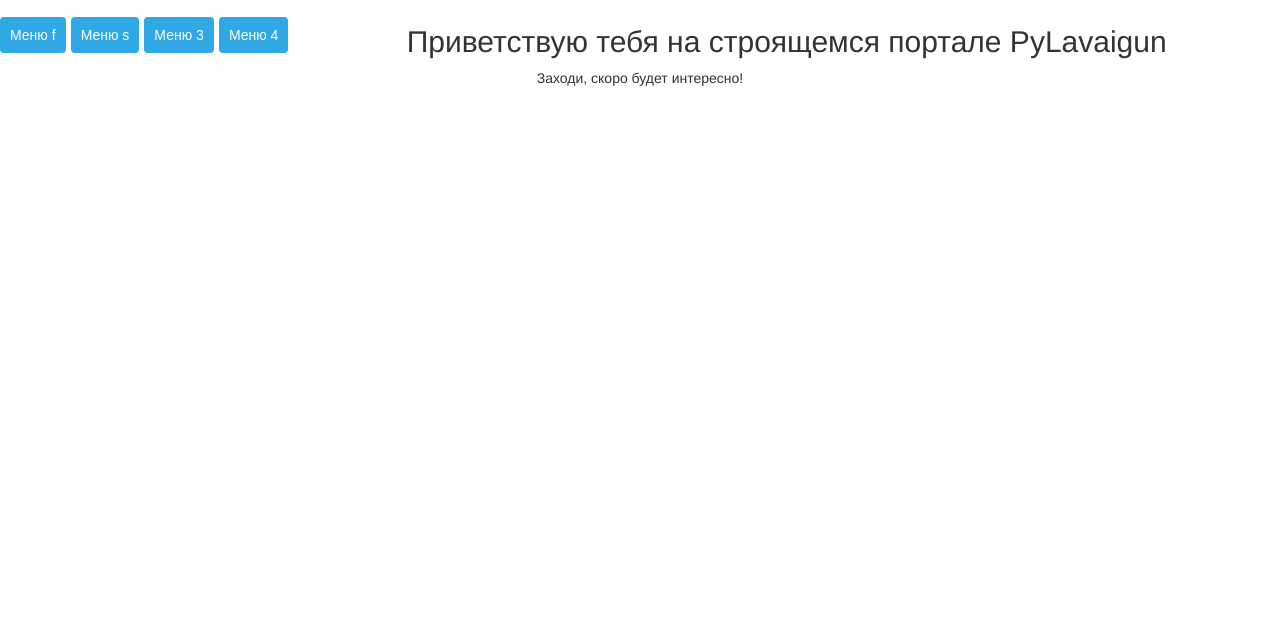
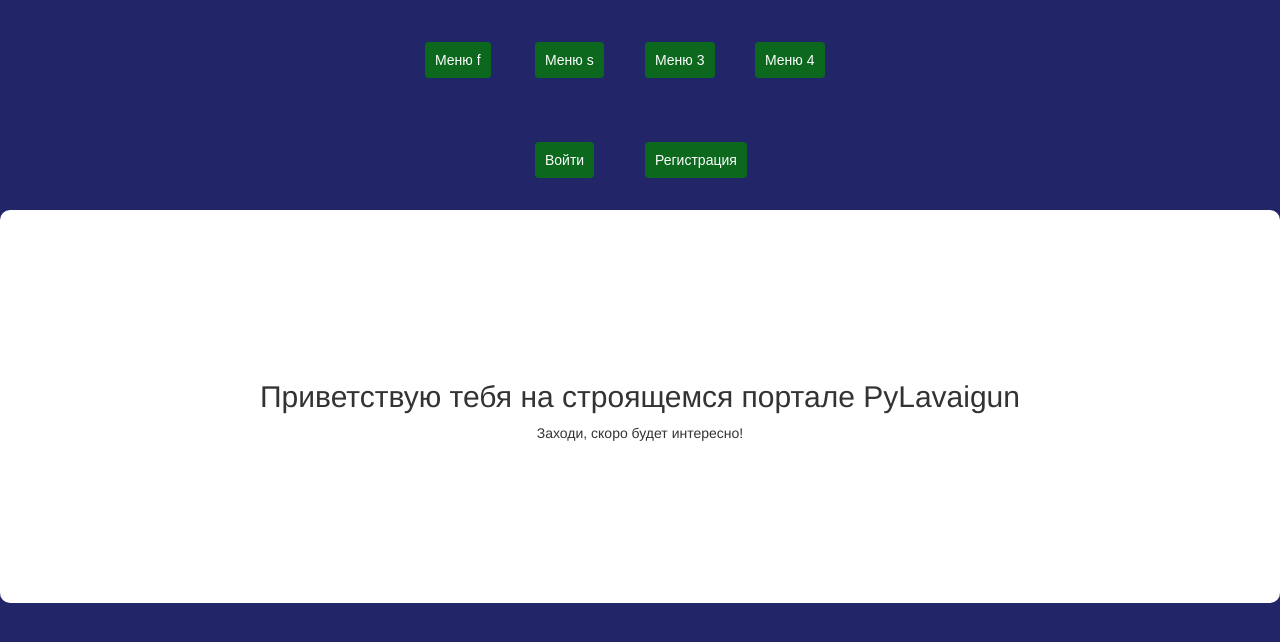
Before and after one commit to pylavaigun/pylavaigun, a Django app: page / in a window 1280 px wide. Shown: the top 642 px of the page. Run offline with Django 4.2, Linux system fonts and the light colour scheme; some libraries are stand-ins or nearby versions.

Commit message:
adding html main

```diff
--- a/account/templates/base.html
+++ b/account/templates/base.html
@@ -6,10 +6,9 @@
         <link rel="stylesheet" href="//maxcdn.bootstrapcdn.com/bootstrap/3.2.0/css/bootstrap.min.css">
         <link rel="stylesheet" href="//maxcdn.bootstrapcdn.com/bootstrap/3.2.0/css/bootstrap-theme.min.css">
         <link href="//fonts.googleapis.com/css?family=Lobster&subset=latin,latin-ext" rel="stylesheet" type="text/css">
-        <link rel="stylesheet" href="styles.css" />
+
     </head>
-    <body>
-
+    <body style="background: #222568">
 
         <ul>
             <li><a href="">Меню f</a></li>
@@ -17,7 +16,68 @@
             <li><a href="#">Меню 3</a></li>
             <li><a href="#">Меню 4</a></li>
         </ul>
+
+        <ul>
+            <li><a href="">Войти</a></li>
+            <li><a href="">Регистрация</a></li>
+        </ul>
+
+        <div class="content">
             {% block content %}
             {% endblock %}
+        </div>
+
+
+
+    <style>
+
+
+    .content{
+        border-radius: 10px;
+        padding: 150px;
+        background: white;
+    }
+
+    ul {
+        display: flex;
+        height: 80px;
+        align-content: center;
+        list-style: none; /*убираем маркеры списка*/
+        margin-top:20px; /*делаем отступ сверху*/
+        padding: 20px;
+        justify-content: center;/*чтоб меню по центру было*/
+
+    }
+
+    a {
+      align-content: center;
+      text-align: center;
+      text-decoration: none; /*убираем подчеркивание текста ссылок*/
+      background: #0b681d; /*добавляем фон к пункту меню*/
+      color:#fff; /*меняем цвет ссылок*/
+      padding:10px; /*добавляем отступ*/
+      font-family: arial; /*меняем шрифт*/
+      border-radius:4px; /*добавляем скругление*/
+      -moz-transition: all 0.3s 0.01s ease; /*делаем плавный переход*/
+      -o-transition: all 0.3s 0.01s ease;
+      -webkit-transition: all 0.3s 0.01s ease;
+   }
+   a:hover {
+      background: #bfdeee;/*добавляем эффект при наведении*/
+      text-decoration: none;
+       text-decoration-color: #1C85BB;
+   }
+
+   li {
+
+    display: inline-block;
+    margin: 5px;
+    width: 100px;
+    align-content: center;
+
+   }
+    </style>
+
+
 
     </body>
--- a/account/templates/styles.css
+++ b/account/templates/styles.css
@@ -1,4 +1,4 @@
-    ul {
+    .ul {
       list-style: none; /*убираем маркеры списка*/
       margin: 0; /*убираем отступы*/
       padding-left: 0; /*убираем отступы*/
@@ -15,7 +15,7 @@
       -o-transition: all 0.3s 0.01s ease;
       -webkit-transition: all 0.3s 0.01s ease;
     }
-    a:hover {
+   a:hover {
       background:#1C85BB;/*добавляем эффект при наведении*/
     }
     li {
```
